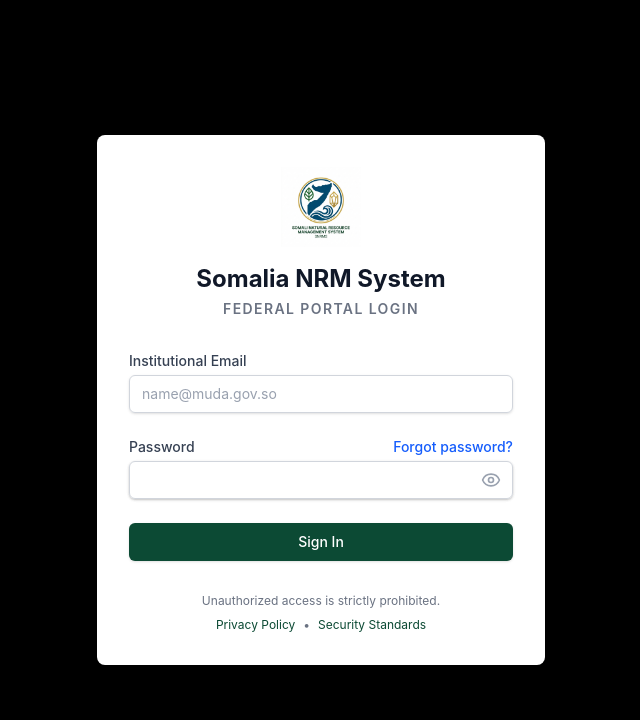
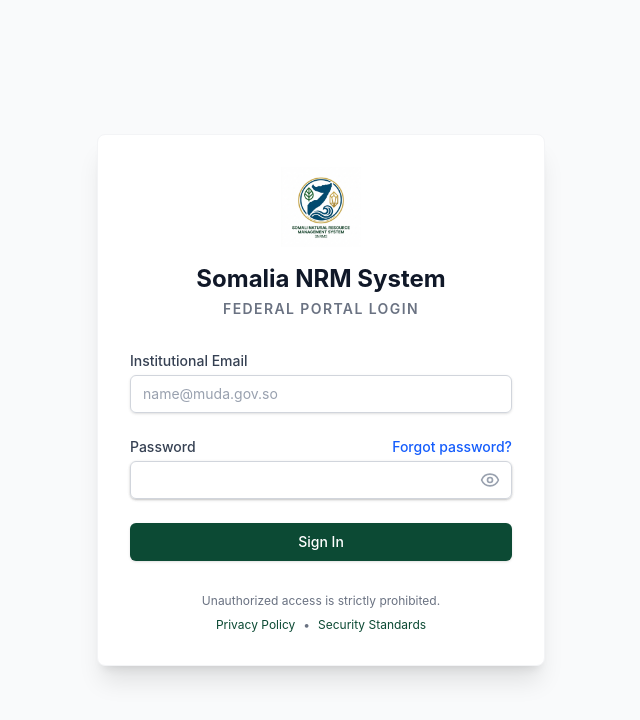
Before and after one commit to Abdinasirmoha/SomaliNaturalResourcefrontend, a React app in the folder frontend/: page /login in a window 1280 px wide. Shown: the top 720 px of the page, without its empty margins (319-959 px from the left). Built offline with nearby package versions, Linux system fonts and the light colour scheme; the HTML template or start-up script is replaced by a standard one.

Commit message:
Update login page background to off-white

```diff
--- a/frontend/src/pages/Login.jsx
+++ b/frontend/src/pages/Login.jsx
@@ -3,7 +3,6 @@
 import { useAuth } from '../context/AuthContext';
 import { Eye, EyeOff } from 'lucide-react';
 import logoImg from '../assets/logo.png';
-import bgImg from '../assets/home_resources_hero.jpg';
 
 const Login = () => {
   const [email, setEmail] = useState('');
@@ -34,13 +33,8 @@
   };
 
   return (
-    <div className="relative min-h-screen w-full flex items-center justify-center">
-      <div className="absolute inset-0 z-0">
-        <img src={bgImg} alt="Background" className="w-full h-full object-cover" />
-        <div className="absolute inset-0 bg-black bg-opacity-40"></div>
-      </div>
-
-      <div className="relative z-10 bg-white w-full max-w-md rounded-lg shadow-2xl overflow-hidden">
+    <div className="min-h-screen w-full flex items-center justify-center bg-gray-50">
+      <div className="bg-white w-full max-w-md rounded-lg shadow-xl overflow-hidden border border-gray-100">
         <div className="p-8">
           <div className="text-center mb-8">
             <div className="flex justify-center mb-4">
```
